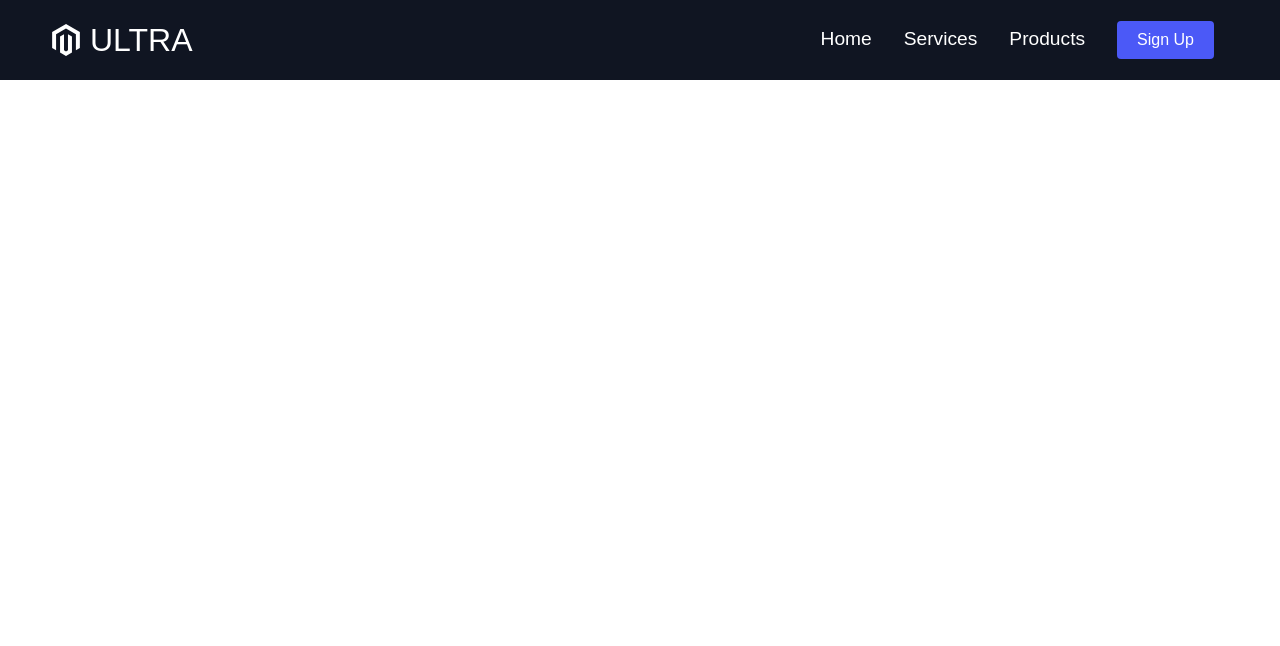
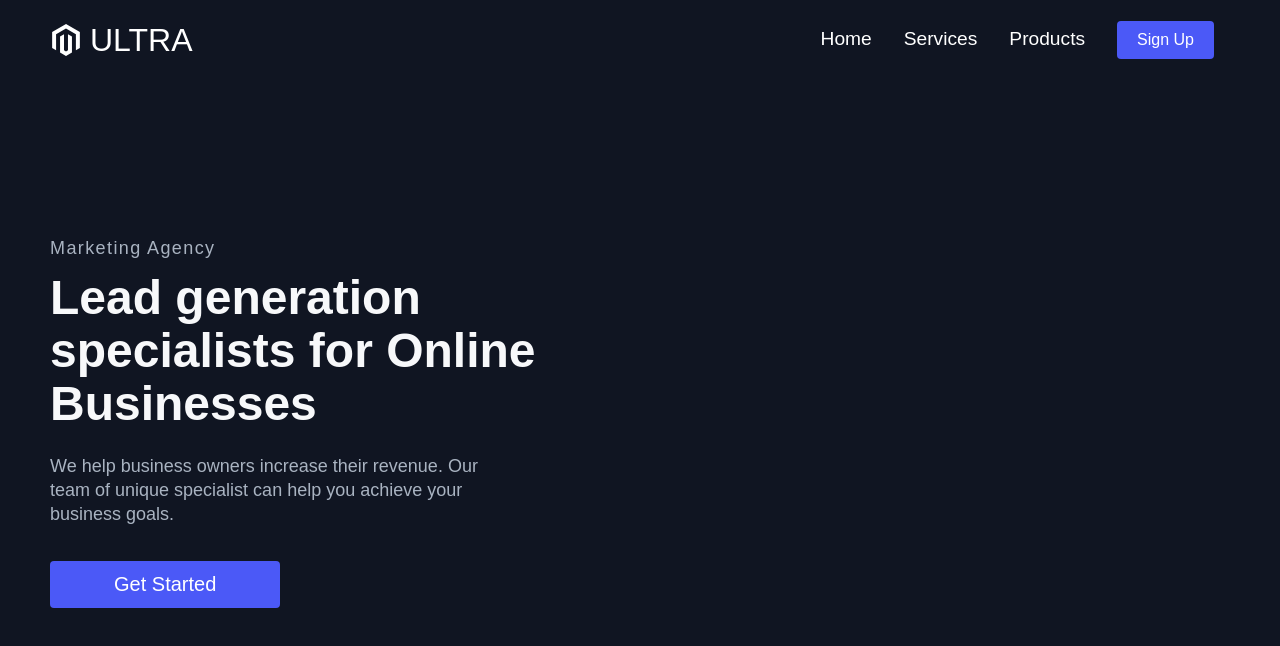
Before and after one commit to caren1/ultra-landing-page, a React (Create React App) app: page / in a window 1280 px wide. Shown: the top 646 px of the page. Built offline with nearby package versions, Linux system fonts and the light colour scheme.

Commit message:
initial setup for Home/InfoSection component + data

```diff
--- a/src/App.js
+++ b/src/App.js
@@ -3,12 +3,15 @@
 import { Navbar } from './components'
 import { BrowserRouter as Router, Switch, Route } from 'react-router-dom'
 
+import Home from './pages/HomePage/Home'
+
 function App() {
   return (
     <Router>
       <GlobalStyle />
+       <Navbar />
       <Switch>
-       <Navbar />
+        <Route path="/" exact component={Home}/>
       </Switch>
      </Router>
   );
--- /dev/null
+++ b/src/components/InfoSection/InfoSection.elements.js
@@ -0,0 +1,64 @@
+import styled from 'styled-components'
+
+export const InfoSec = styled.div`
+color: #fff;
+padding: 160px 0;
+background: ${({ lightBg }) =>  (lightBg ? '#fff' : '#101522')};
+`
+
+export const InfoRow = styled.div`
+display: flex;
+margin: 0 -15px -15px -15px;
+flex-wrap: wrap;
+align-items: center;
+flex-direction: ${({ imgStart }) => (imgStart ? 'row-reverse' : 'row')};
+`
+
+export const InfoColumn = styled.div`
+margin-bottom: 15px;
+padding-right: 15px;
+padding-left: 15px;
+flex: 1;
+max-width: 50%;
+flex-basis: 50%;
+
+@media screen and (max-width: 768px) {
+    max-width: 100%;
+    flex-basis: 100%;
+    display: flex;
+    justify-content: center;
+}
+`
+
+export const TextWrapper = styled.div`
+ max-width: 540px;
+ padding-top: 0;
+ padding-bottom: 60px;
+
+ @media screen and (max-width: 768px) {
+     padding-bottom: 65px;
+ }
+ `
+
+ export const TopLine = styled.div`
+ color: ${({ lightTopLine }) => (lightTopLine ? '#a9b3c1' : '#4b59f7')};
+ font-size: 18px;
+ line-height: 16px;
+letter-spacing: 1.4px;
+margin-bottom: 16px;
+ `
+
+ export const Heading = styled.h1`
+  margin-bottom: 24px;
+  font-size: 48px;
+  line-height: 1.1;
+  color: ${({ lightText }) => (lightText ? '#f7f8fa' : '#1c2237')};
+ `
+
+ export const Subtitle =  styled.p`
+  max-width: 440px;
+  margin-bottom: 35px;
+  font-size: 18px;
+  line-height: 24px;
+  color: ${({ lightTextDesc }) => (lightTextDesc ? '#a9b3c1' : '#1c2237')};
+  `
--- /dev/null
+++ b/src/components/InfoSection/InfoSection.js
@@ -0,0 +1,35 @@
+import React from 'react'
+import { Link } from 'react-router-dom'
+import { Container, Button } from '../../globalStyles'
+import { InfoSec, InfoRow, InfoColumn, TextWrapper, TopLine,  Heading, Subtitle } from './InfoSection.elements'
+
+const InfoSection = ({ lightBg, imgStart, lightTopLine, lightTextDesc, buttonLabel, description, headline, lightText, topLine, primary }) => {
+    return (
+        <>
+        <InfoSec lightBg={lightBg}>
+            <Container>
+                <InfoRow imgStart={imgStart}>
+                    <InfoColumn>
+                        <TextWrapper>
+                            <TopLine lightTopLine={lightTopLine}>
+                                {topLine}
+                            </TopLine>
+                             <Heading lightText={lightText}>
+                                 {headline}
+                             </Heading>
+                             <Subtitle lightTextDesc={lightTextDesc}>
+                                 {description}
+                             </Subtitle>
+                             <Link to="/sign-up">
+                                <Button big fontBig primary={primary}>{buttonLabel}</Button>
+                             </Link>
+                        </TextWrapper>
+                    </InfoColumn>
+                </InfoRow>
+            </Container>
+        </InfoSec>
+        </>
+    )
+}
+
+export default InfoSection
--- a/src/components/index.js
+++ b/src/components/index.js
@@ -1,3 +1,4 @@
 /* We'll be exporting sites from there */
 
 export { default as Navbar } from './Navbar/Navbar';
+export { default as InfoSection } from './InfoSection/InfoSection';
--- /dev/null
+++ b/src/pages/HomePage/Data.js
@@ -0,0 +1,13 @@
+ export const homeObjOne = {
+     lightBg: false,
+     lightBg: false,
+     imgStart: '',
+     lightTopLine: true,
+     lightTextDesc:  true,
+     buttonLabel: 'Get Started',
+     description: 'We help business owners increase their revenue. Our team of unique specialist can help you achieve your business goals.',
+     headline: 'Lead generation specialists for Online Businesses',
+     lightText: true,
+     topLine: 'Marketing Agency',
+     primary: true,
+ }
--- /dev/null
+++ b/src/pages/HomePage/Home.js
@@ -0,0 +1,13 @@
+import React from 'react'
+import { InfoSection } from '../../components'
+import { homeObjOne } from './Data'
+
+const Home = () => {
+    return (
+        <>
+        <InfoSection {...homeObjOne}/>
+        </>
+    )
+}
+
+export default Home
```
